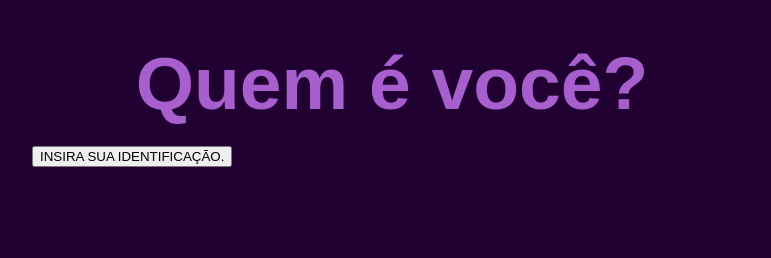
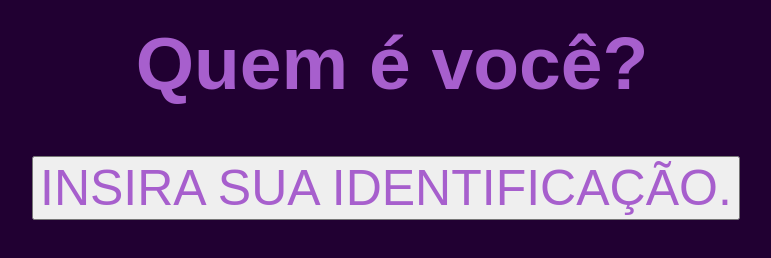
Before and after one commit to slamenn/identificacao, a plain HTML site: page index.html in a window 1280 px wide. Shown: the whole page, without its empty margins (248-1019 px from the left). Drawn offline with Linux system fonts and the light colour scheme; a web font is replaced by a local one.

Commit message:
Update estilo.css

```diff
--- a/estilos/estilo.css
+++ b/estilos/estilo.css
@@ -16,6 +16,10 @@ h1 {
     color: rgb(167, 95, 205);
     font-size: 75px;
     text-align: center;
-    margin: 0;
-    padding: 20px 0;
 }
+
+button {
+    color: rgb(167, 95, 205);
+    font-size: 50px;
+    text-align: center;
+}
```
